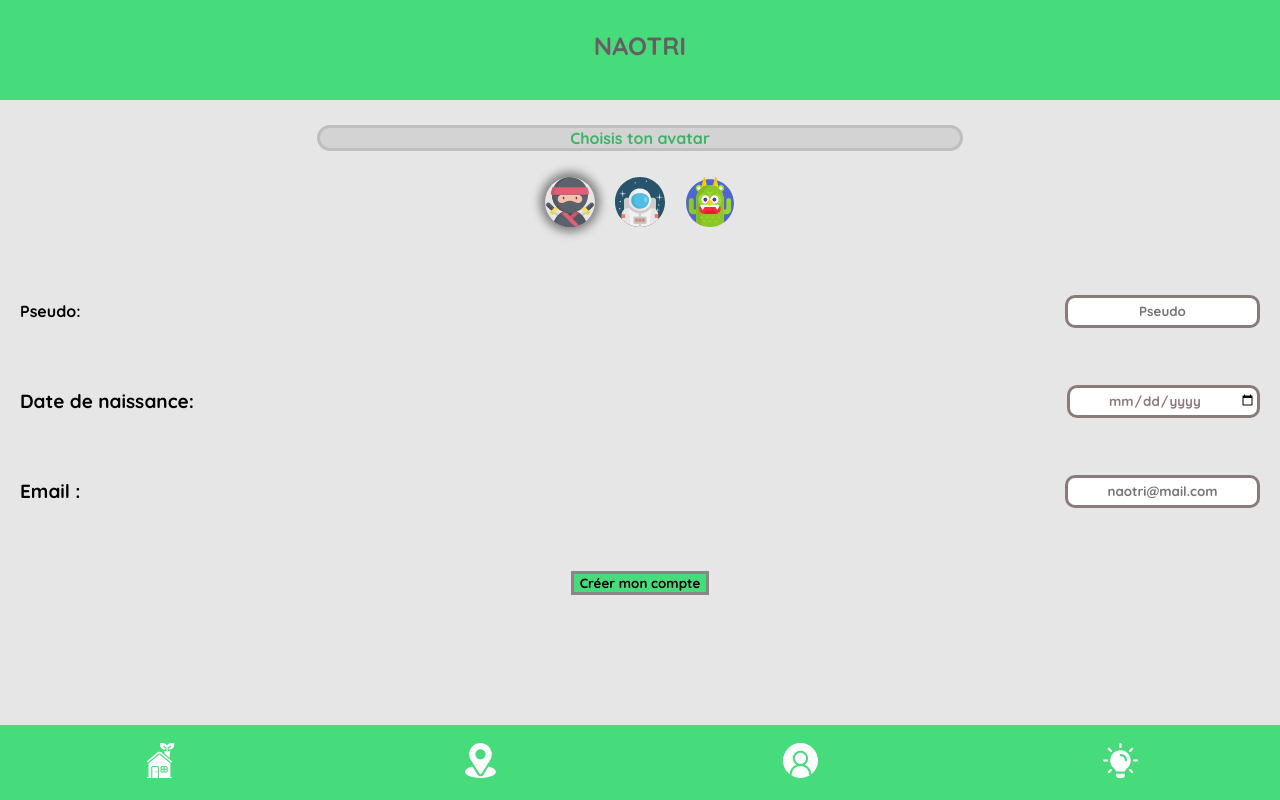
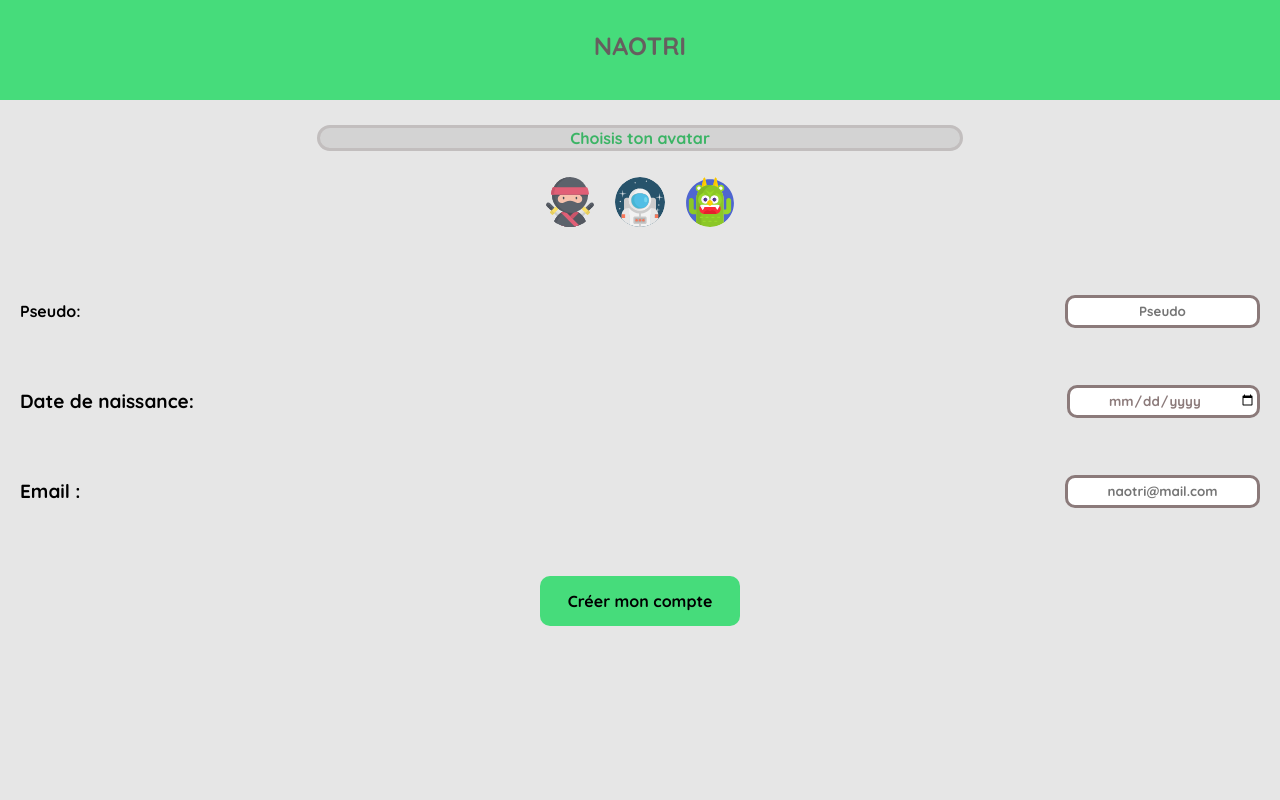
Before and after one commit to clepirault/WCS-NaoTri, a React (Create React App) app: page /profileCreation in a window 1280 px wide. Built offline with nearby package versions, Linux system fonts and the light colour scheme.

Commit message:
shadow avatar + suppression navbar @ profil creation

```diff
--- a/src/App.jsx
+++ b/src/App.jsx
@@ -128,7 +128,7 @@ function App() {
               <WorkInProgress />
             </Route>
             <Route exact path="/profileCreation">
-              <ProfileCreation />
+              <ProfileCreation setShowFooter={setShowFooter} />
             </Route>
             <Route exact path="/userProfile">
               <Header titre={username} />
--- a/src/components/ProfileCreation.jsx
+++ b/src/components/ProfileCreation.jsx
@@ -1,18 +1,26 @@
+/* eslint-disable react/prop-types */
 /* eslint-disable jsx-a11y/click-events-have-key-events */
 /* eslint-disable jsx-a11y/no-noninteractive-element-interactions */
-import React, { useState } from 'react';
+import React, { useState, useEffect } from 'react';
 import './profileCreation.css';
 import { useHistory } from 'react-router-dom';
 import astronaut from '../images/astronaut.svg';
 import ninja from '../images/ninja.svg';
 import monster from '../images/monster.svg';
 
-function ProfileCreation() {
+function ProfileCreation(props) {
   const [pseudo, setPseudo] = useState('');
   const [birthday, setBirthday] = useState('');
   const [email, setEmail] = useState('');
   const [avatar, setAvatar] = useState('');
   const history = useHistory();
+
+  useEffect(() => {
+    props.setShowFooter(false);
+    return () => {
+      props.setShowFooter(true);
+    };
+  }, []);
 
   const handleClic = () => {
     localStorage.setItem('pseudo', pseudo);
@@ -52,8 +60,8 @@ function ProfileCreation() {
             name="avatar"
             alt="avatar1"
             style={{
-              borderRadius: '50px',
-              boxShadow: '0px 0px 10px 5px grey',
+              borderRadius: '50%',
+              boxShadow: `${avatar === ninja ? '0px 0px 10px 5px grey' : ''}`,
             }}
             onClick={() => {
               handleClicAvatar(ninja);
@@ -63,6 +71,12 @@ function ProfileCreation() {
             src={astronaut}
             name="avatar"
             alt="avatar2"
+            style={{
+              borderRadius: '50%',
+              boxShadow: `${
+                avatar === astronaut ? '0px 0px 10px 5px grey' : ''
+              }`,
+            }}
             onClick={() => {
               handleClicAvatar(astronaut);
             }}
@@ -71,6 +85,10 @@ function ProfileCreation() {
             src={monster}
             name="avatar"
             alt="avatar3"
+            style={{
+              borderRadius: '50%',
+              boxShadow: `${avatar === monster ? '0px 0px 10px 5px grey' : ''}`,
+            }}
             onClick={() => {
               handleClicAvatar(monster);
             }}
--- a/src/components/profileCreation.css
+++ b/src/components/profileCreation.css
@@ -132,6 +132,15 @@
 }
 
 .submit button{
+  margin-top: 5px;
+  margin-bottom: 30px;
+  height: 50px;
+  width: 200px;
+  border-radius: 10px;
+  outline: none;
+  cursor: pointer;
+  border: none;
   background-color: #46dc7b;
-  border: solid rgb(139, 134, 134);
+  font-size: 16px;
+  font-weight: 500;
 }
```
